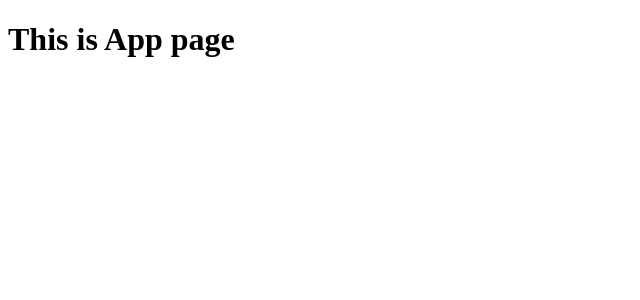
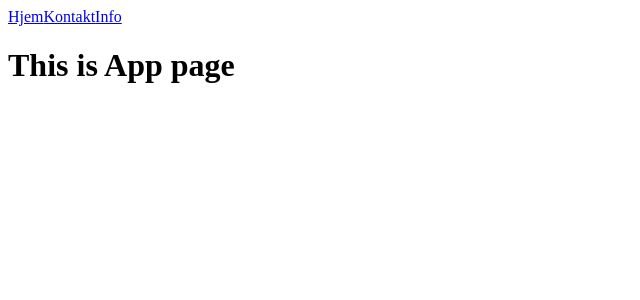
Before and after one commit to MARBORZ/death-trip-site, a React (Vite) app: page / in a window 1280 px wide. Shown: the top 300 px of the page, without its empty margins (0-640 px from the left). Built offline with nearby package versions, Linux system fonts and the light colour scheme.

Commit message:
add routing in App.tsx

```diff
--- a/src/app/App.tsx
+++ b/src/app/App.tsx
@@ -1,13 +1,25 @@
-import { BrowserRouter } from 'react'
+import { BrowserRouter, Routes, Route, Link } from 'react-router'
+import HomePage from '../pages/HomePage/HomePage'
+import ContactPage from '../pages/ContactPage/ContactPage'
+import InfoPage from '../pages/InfoPage/InfoPage'
 
 export default function App() {
     return (
         <>
-            <nav>
+            <BrowserRouter>
+                <nav>
+                    <Link to={'/home'}>Hjem</Link>
+                    <Link to={'/contacts'}>Kontakt</Link>
+                    <Link to={'/info'}>Info</Link>
+                </nav>
 
-            </nav>
-
-            <h1>This is App page</h1>
+                <Routes>
+                    <Route path='/' element={<h1>This is App page</h1>} />
+                    <Route path='/home' element={<HomePage />} />
+                    <Route path='/contacts' element={<ContactPage />} />
+                    <Route path='/info' element={<InfoPage />} />
+                </Routes>
+            </BrowserRouter>
         </>
     )
 }
```
